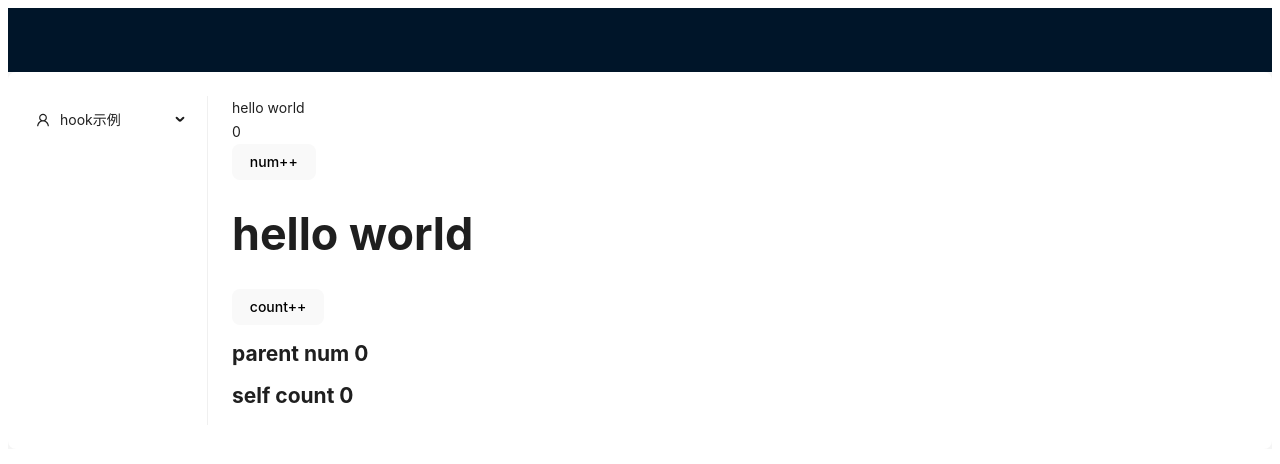
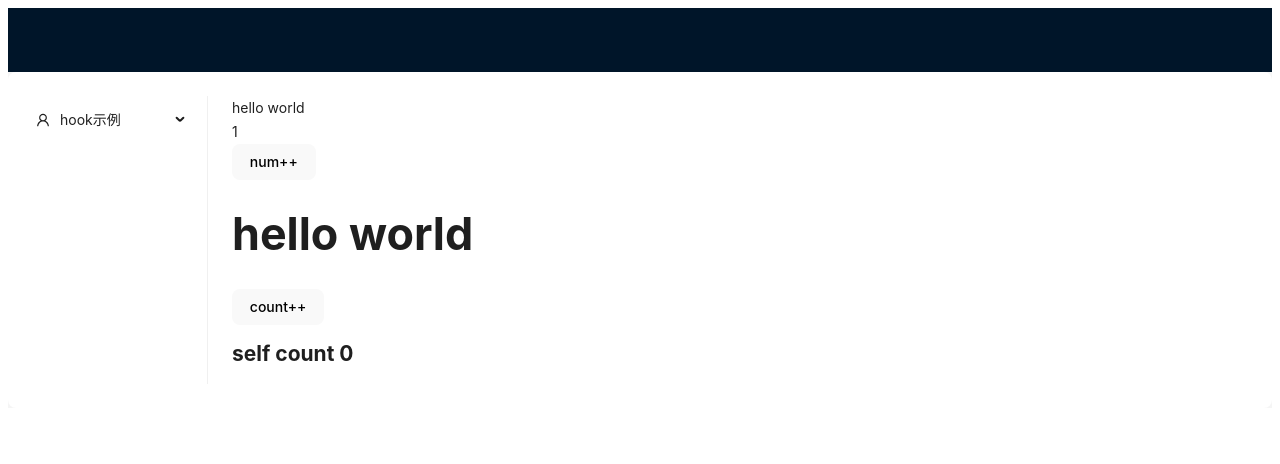
Before and after one commit to szwc/my-react-app, a React (Vite) app: page /life in a window 1280 px wide. Shown: the top 464 px of the page. Built offline with nearby package versions, Linux system fonts and the light colour scheme.

Commit message:
husky lint 测试

```diff
--- a/src/routes/lifeCircle/index.jsx
+++ b/src/routes/lifeCircle/index.jsx
@@ -44,6 +44,9 @@ class ChildCom extends React.Component {
   dfsa = () => {
     console.log('dsfjsdfojd dsfjsfjdsfs ')
   }
+  dfsadsfs = () => {
+    console.log('dsfdsfdsfjsdfojd   dsfjsfjdsfs ', this.state)
+  }
   render() {
     console.log('childCom render---')
     const { count } = this.state
@@ -57,7 +60,7 @@ class ChildCom extends React.Component {
         >
           count++
         </button>
-        <h2>parent num {this.props.num}</h2>
+        {/* <h2>parent num {this.props.num}</h2> */}
         <h2>self count {count}</h2>
       </>
     )
@@ -87,7 +90,7 @@ export default class LifeCircleDemo extends React.Component {
   static getDerivedStateFromProps(props, state) {
     console.log('parent static getDerivedStateFromProps', props, state)
     return {
-      // num:1
+      num: 1
     }
   }
   // componentWillMount(){
@@ -126,7 +129,7 @@ export default class LifeCircleDemo extends React.Component {
         >
           num++
         </button>
-        <ChildCom num={num} />
+        <ChildCom />
       </>
     )
   }
```
